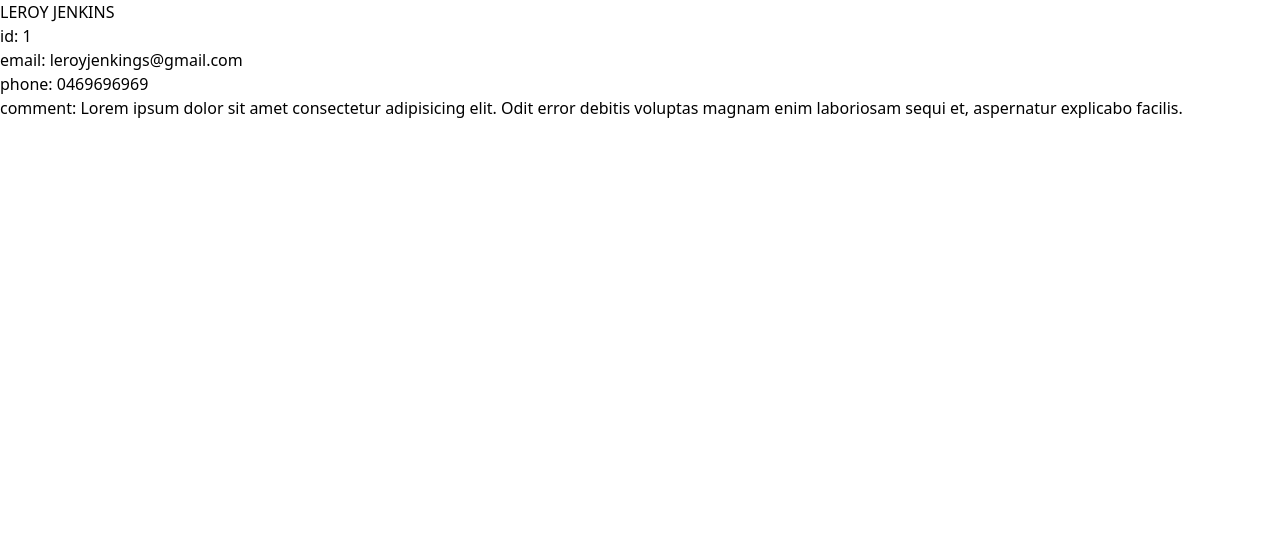
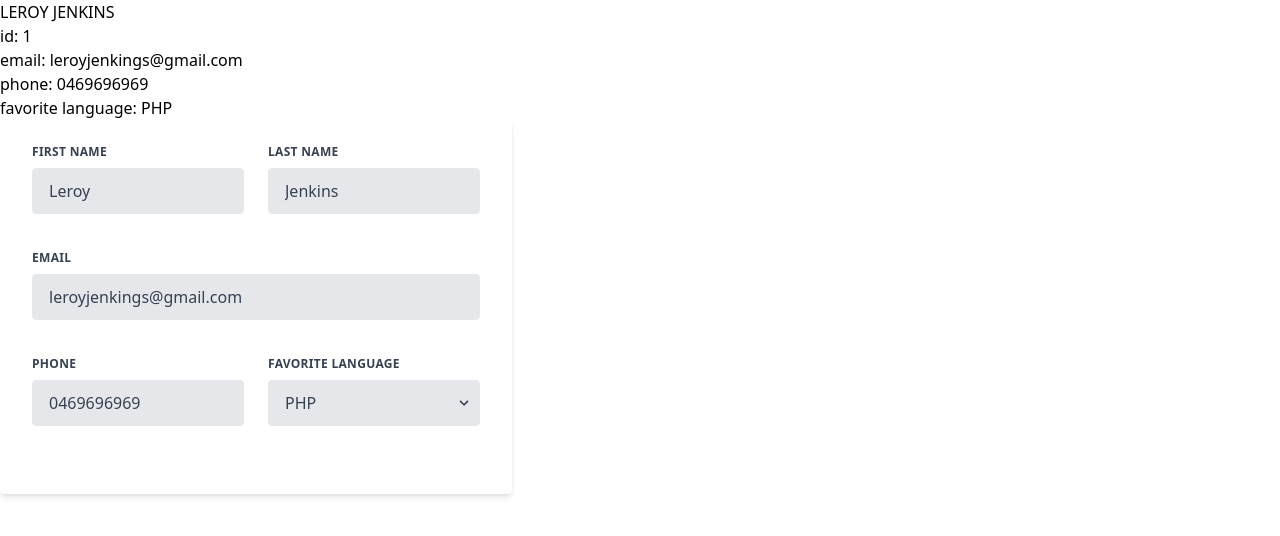
Before and after one commit to Laurent-Bosteels/MEAN, an Angular app in the folder client/: page / in a window 1280 px wide. Shown: the top 536 px of the page. Built offline with nearby package versions, Linux system fonts and the light colour scheme.

Commit message:
wFormsModule

```diff
--- a/client/src/app/components/friends/friends.component.html
+++ b/client/src/app/components/friends/friends.component.html
@@ -1,7 +1,218 @@
 <!-- Show the hero object -->
 
-<h2>{{friend.fname | uppercase}} {{friend.lname | uppercase}}</h2>
-<div><span>id: </span>{{friend.id}}</div>
-<div><span>email: </span>{{friend.email}}</div>
-<div><span>phone: </span>{{friend.phone}}</div>
-<div><span>comment: </span>{{friend.comment}}</div>
+<h2>{{ friend.fname | uppercase }} {{ friend.lname | uppercase }}</h2>
+<div><span>id: </span>{{ friend.id }}</div>
+<div><span>email: </span>{{ friend.email }}</div>
+<div><span>phone: </span>{{ friend.phone }}</div>
+<div><span>favorite language: </span>{{ friend.language }}</div>
+
+<div class="w-full max-w-lg">
+  <div class="bg-white shadow-md rounded px-8 pt-6 pb-8 mb-4">
+    <div class="flex flex-wrap -mx-3 mb-6">
+      <div class="w-full md:w-1/2 px-3 mb-6 md:mb-0">
+        <label
+          class="
+            block
+            uppercase
+            tracking-wide
+            text-gray-700 text-xs
+            font-bold
+            mb-2
+          "
+          for="grid-first-name"
+        >
+          First Name
+        </label>
+        <input
+          class="
+            appearance-none
+            block
+            w-full
+            bg-gray-200
+            text-gray-700
+            border
+            rounded
+            py-3
+            px-4
+            mb-3
+            leading-tight
+            focus:outline-none focus:bg-white
+          "
+          id="grid-first-name"
+          type="text"
+          placeholder="Jane"
+          [(ngModel)]="friend.fname"
+        />
+      </div>
+      <div class="w-full md:w-1/2 px-3">
+        <label
+          class="
+            block
+            uppercase
+            tracking-wide
+            text-gray-700 text-xs
+            font-bold
+            mb-2
+          "
+          for="grid-last-name"
+        >
+          Last Name
+        </label>
+        <input
+          class="
+            appearance-none
+            block
+            w-full
+            bg-gray-200
+            text-gray-700
+            border border-gray-200
+            rounded
+            py-3
+            px-4
+            leading-tight
+            focus:outline-none focus:bg-white focus:border-gray-500
+          "
+          id="grid-last-name"
+          type="text"
+          placeholder="Doe"
+          [(ngModel)]="friend.lname"
+        />
+      </div>
+    </div>
+    <div class="flex flex-wrap -mx-3 mb-6">
+      <div class="w-full px-3">
+        <label
+          class="
+            block
+            uppercase
+            tracking-wide
+            text-gray-700 text-xs
+            font-bold
+            mb-2
+          "
+          for="grid-email"
+        >
+          Email
+        </label>
+        <input
+          class="
+            appearance-none
+            block
+            w-full
+            bg-gray-200
+            text-gray-700
+            border border-gray-200
+            rounded
+            py-3
+            px-4
+            mb-3
+            leading-tight
+            focus:outline-none focus:bg-white focus:border-gray-500
+          "
+          id="grid-email"
+          type="email"
+          placeholder="leroy@becode.com"
+          [(ngModel)]="friend.email"
+        />
+      </div>
+    </div>
+    <div class="flex flex-wrap -mx-3 mb-6">
+      <div class="w-full md:w-1/2 px-3 mb-6 md:mb-0">
+        <label
+          class="
+            block
+            uppercase
+            tracking-wide
+            text-gray-700 text-xs
+            font-bold
+            mb-2
+          "
+          for="grid-first-name"
+        >
+          Phone
+        </label>
+        <input
+          class="
+            appearance-none
+            block
+            w-full
+            bg-gray-200
+            text-gray-700
+            border
+            rounded
+            py-3
+            px-4
+            mb-3
+            leading-tight
+            focus:outline-none focus:bg-white
+          "
+          id="grid-phone"
+          type="text"
+          placeholder="+32"
+          [(ngModel)]="friend.phone"
+        />
+      </div>
+      <div class="w-full md:w-1/2 px-3">
+        <label
+          class="
+            block
+            uppercase
+            tracking-wide
+            text-gray-700 text-xs
+            font-bold
+            mb-2
+"
+          for="grid-last-name"
+        >
+          Favorite language
+        </label>
+        <div class="relative">
+          <select
+            class="
+              block
+              appearance-none
+              w-full
+              bg-gray-200
+              border border-gray-200
+              text-gray-700
+              py-3
+              px-4
+              pr-8
+              rounded
+              leading-tight
+              focus:outline-none focus:bg-white focus:border-gray-500
+            "
+            id="grid-language"
+            [(ngModel)]="friend.language"
+          >
+            <option>Html</option>
+            <option>JS</option>
+            <option>PHP</option>
+          </select>
+          <div
+            class="
+              pointer-events-none
+              absolute
+              inset-y-0
+              right-0
+              flex
+              items-center
+              px-2
+              text-gray-700
+            "
+          >
+            <svg
+              class="fill-current h-4 w-4"
+              xmlns="http://www.w3.org/2000/svg"
+              viewBox="0 0 20 20"
+            >
+              <path
+                d="M9.293 12.95l.707.707L15.657 8l-1.414-1.414L10 10.828 5.757 6.586 4.343 8z"
+              />
+            </svg>
+          </div>
+        </div>
+      </div>
+    </div>
+  </div>
+</div>
--- a/client/src/app/components/friends/friends.component.ts
+++ b/client/src/app/components/friends/friends.component.ts
@@ -20,7 +20,7 @@ export class FriendsComponent implements OnInit {
     lname : 'Jenkins',
     email : 'leroyjenkings@gmail.com',
     phone : '0469696969',
-    comment : 'Lorem ipsum dolor sit amet consectetur adipisicing elit. Odit error debitis voluptas magnam enim laboriosam sequi et, aspernatur explicabo facilis.' ,
+    language : 'PHP',
   };
 
   constructor() { }
--- a/client/src/app/interfaces/friend.ts
+++ b/client/src/app/interfaces/friend.ts
@@ -4,5 +4,5 @@ export interface Friend {
     lname : string;
     email : string;
     phone : string;
-    comment : string;
+    language : string;
 }
```
